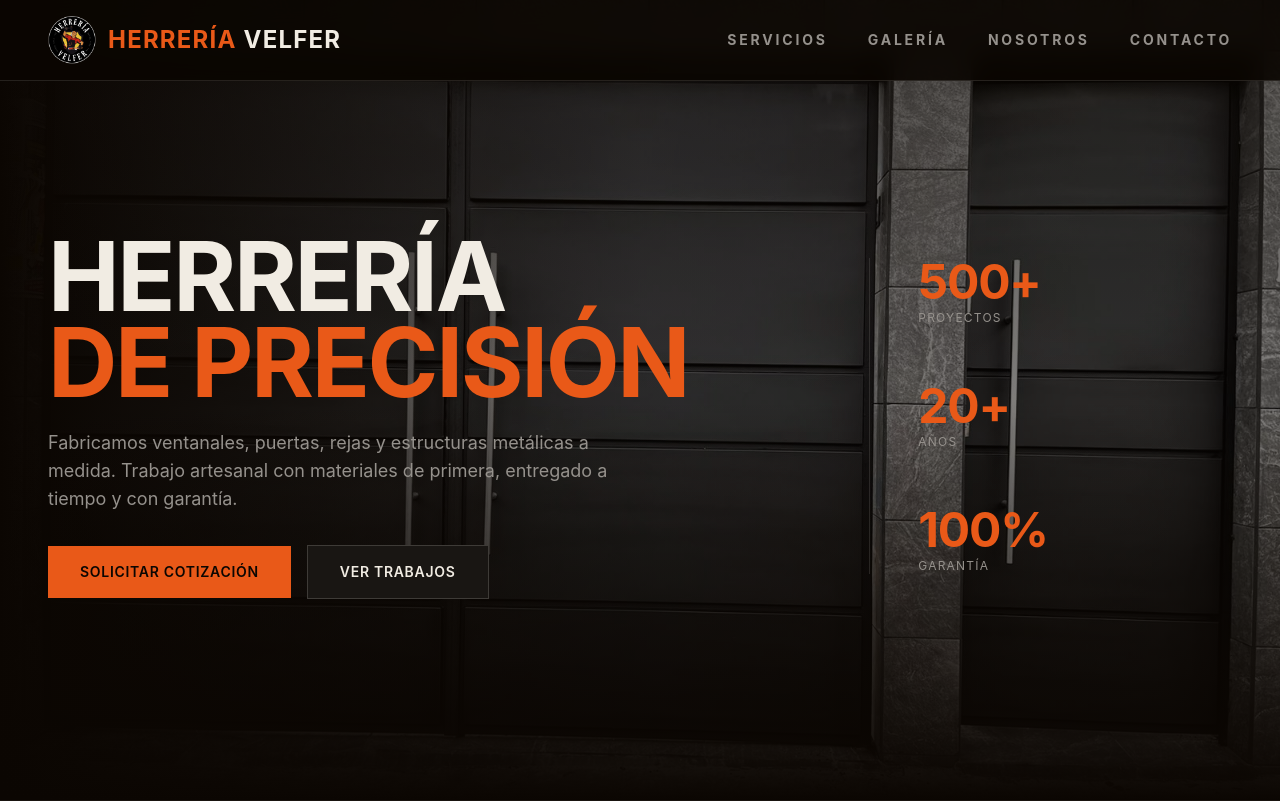
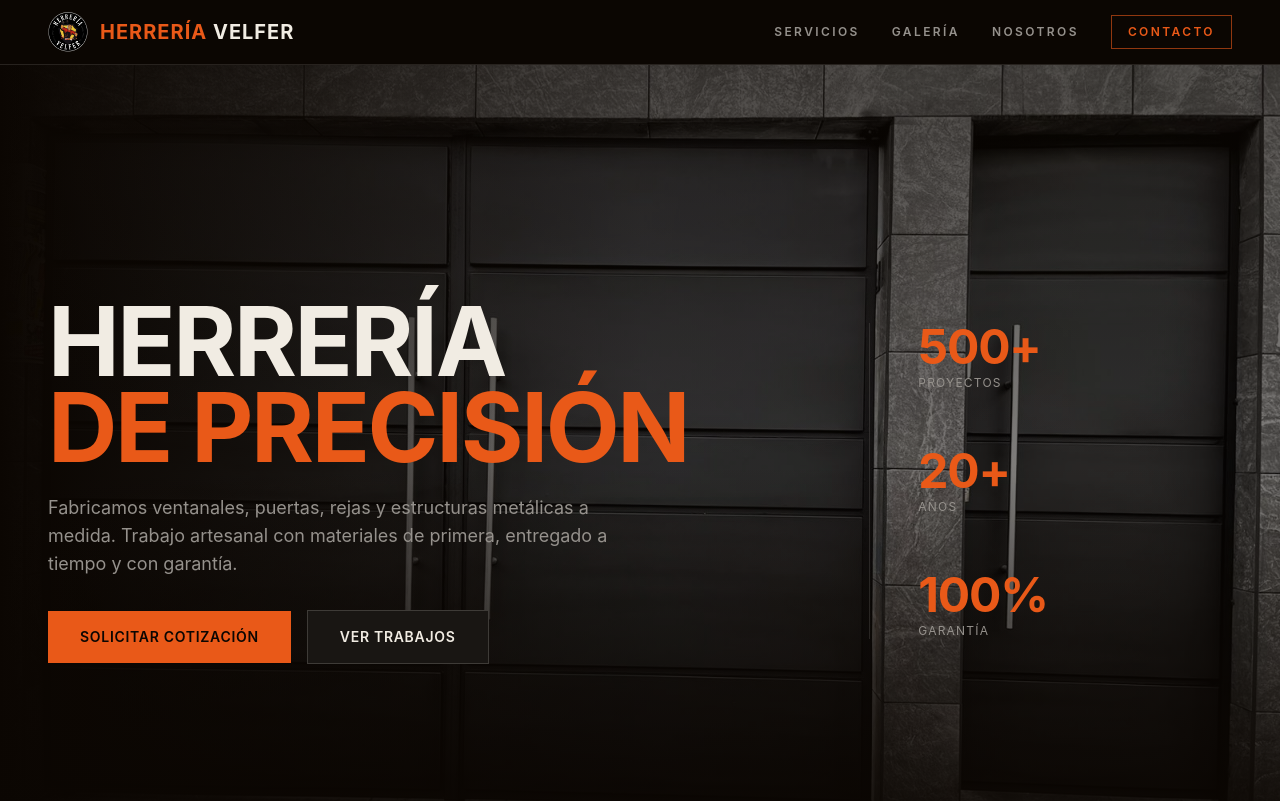
Before and after one commit to MiguelGNX/Herreria-Velfer-Proyect, a React (Create React App) app: page / in a window 1280 px wide. Shown: the top 801 px of the page. Built offline with nearby package versions, Linux system fonts and the light colour scheme.

Commit message:
Commit NavBar 2

```diff
--- a/src/App.jsx
+++ b/src/App.jsx
@@ -1,5 +1,6 @@
 import React from 'react';
-import Navbar from './components/layout/Navbar/NavBar';
+import NavBar from './components/layout/Navbar/NavBar';
+import Navbar2 from './components/layout/NavBar2/NavBar2';
 import HomePage from './components/sections/HomePage/HomePage';
 import ServicesSection from './components/sections/NuestrosServicios/ServicesSection';
 import GallerySection from './components/sections/GaleriaTrabajo/GallerySection';
@@ -8,7 +9,7 @@ import Footer from './components/layout/Footer/Footer';
 function App() {
   return (
     <div className="bg-[#0b0602] min-h-screen">
-      <Navbar />
+      <Navbar2 />
       <HomePage />
       <ServicesSection />
       <GallerySection />
--- /dev/null
+++ b/src/components/layout/NavBar2/NavBar2.jsx
@@ -0,0 +1,103 @@
+import React, { useState } from 'react';
+import Logo2 from '../../../assets/images/Logo2.png';
+
+export default function Navbar() {
+  const [isOpen, setIsOpen] = useState(false);
+
+  const toggleMenu = () => setIsOpen(!isOpen);
+  const closeMenu = () => setIsOpen(false);
+
+  return (
+    <header className="sticky top-0 z-50 w-full bg-[#0b0602] border-b border-[#95918c]/20">
+      <div className="container mx-auto px-4 sm:px-6 lg:px-12 py-3 flex items-center justify-between relative z-50 bg-[#0b0602]">
+
+        {/* LOGO */}
+        <a href="#inicio" onClick={closeMenu} className="flex items-center gap-2 sm:gap-3 shrink-0">
+          <img
+            src={Logo2}
+            alt="Herrería Velfer Logo"
+            className="w-8 h-8 sm:w-10 sm:h-10 object-contain"
+          />
+          <span className="font-bold text-base sm:text-lg lg:text-xl tracking-wider uppercase whitespace-nowrap">
+            <span className="text-[#e95918]">HERRERÍA</span>{' '}
+            <span className="text-[#f1ece3]">VELFER</span>
+          </span>
+        </a>
+
+        {/* MENÚ ESCRITORIO (Visibilidad en pantallas 'lg') */}
+        <div className="hidden lg:flex items-center gap-8 text-xs font-semibold tracking-[0.2em] text-[#95918c] uppercase">
+          <a href="#servicios" className="hover:text-[#f1ece3] transition-colors duration-200">
+            Servicios
+          </a>
+          <a href="#galeria" className="hover:text-[#f1ece3] transition-colors duration-200">
+            Galería
+          </a>
+          <a href="#nosotros" className="hover:text-[#f1ece3] transition-colors duration-200">
+            Nosotros
+          </a>
+          <a
+            href="#contacto"
+            className="border border-[#e95918]/60 text-[#e95918] px-4 py-2 hover:bg-[#e95918] hover:text-[#0b0602] transition-all duration-200"
+          >
+            Contacto
+          </a>
+        </div>
+
+        {/* BOTÓN HAMBURGUESA / CERRAR */}
+        <button
+          onClick={toggleMenu}
+          type="button"
+          className="lg:hidden p-2 text-[#f1ece3] hover:text-[#e95918] focus:outline-none transition-colors"
+          aria-label="Abrir menú"
+        >
+          {isOpen ? (
+            <svg className="w-6 h-6" fill="none" stroke="currentColor" viewBox="0 0 24 24">
+              <path strokeLinecap="round" strokeLinejoin="round" strokeWidth={2} d="M6 18L18 6M6 6l12 12" />
+            </svg>
+          ) : (
+            <svg className="w-6 h-6" fill="none" stroke="currentColor" viewBox="0 0 24 24">
+              <path strokeLinecap="round" strokeLinejoin="round" strokeWidth={2} d="M4 6h16M4 12h16M4 18h16" />
+            </svg>
+          )}
+        </button>
+
+      </div>
+
+      {/* MENÚ DESPLEGABLE MÓVIL (PANTALLA COMPLETA SEPARADA) */}
+      <div
+        className={`fixed inset-0 top-0 left-0 w-screen h-[100dvh] bg-[#0b0602] z-40 flex flex-col justify-center items-center gap-8 text-sm font-semibold tracking-[0.25em] text-[#95918c] uppercase transition-all duration-300 ease-in-out lg:hidden ${
+          isOpen ? 'opacity-100 pointer-events-auto' : 'opacity-0 pointer-events-none'
+        }`}
+      >
+        <a
+          href="#servicios"
+          onClick={closeMenu}
+          className="hover:text-[#e95918] text-xl transition-colors duration-200"
+        >
+          Servicios
+        </a>
+        <a
+          href="#galeria"
+          onClick={closeMenu}
+          className="hover:text-[#e95918] text-xl transition-colors duration-200"
+        >
+          Galería
+        </a>
+        <a
+          href="#nosotros"
+          onClick={closeMenu}
+          className="hover:text-[#e95918] text-xl transition-colors duration-200"
+        >
+          Nosotros
+        </a>
+        <a
+          href="#contacto"
+          onClick={closeMenu}
+          className="mt-4 border border-[#e95918] text-[#e95918] text-base px-8 py-3.5 hover:bg-[#e95918] hover:text-[#0b0602] transition-all duration-200"
+        >
+          Contacto
+        </a>
+      </div>
+    </header>
+  );
+}
--- a/src/components/layout/Navbar/NavBar.jsx
+++ b/src/components/layout/Navbar/NavBar.jsx
@@ -1,7 +1,7 @@
 import React from 'react';
 //import Logo from '../../../assets/images/Logo.png';
 import Logo2 from  '../../../assets/images/Logo2.png';
-export default function Navbar() {
+export default function NavBar() {
   return (
     <header className="fixed top-0 left-0 w-full z-50 bg-[#0b0602]/90 backdrop-blur-md border-b border-[#95918c]/20">
       <div className="container mx-auto px-6 lg:px-12 h-20 flex items-center justify-between">
```
